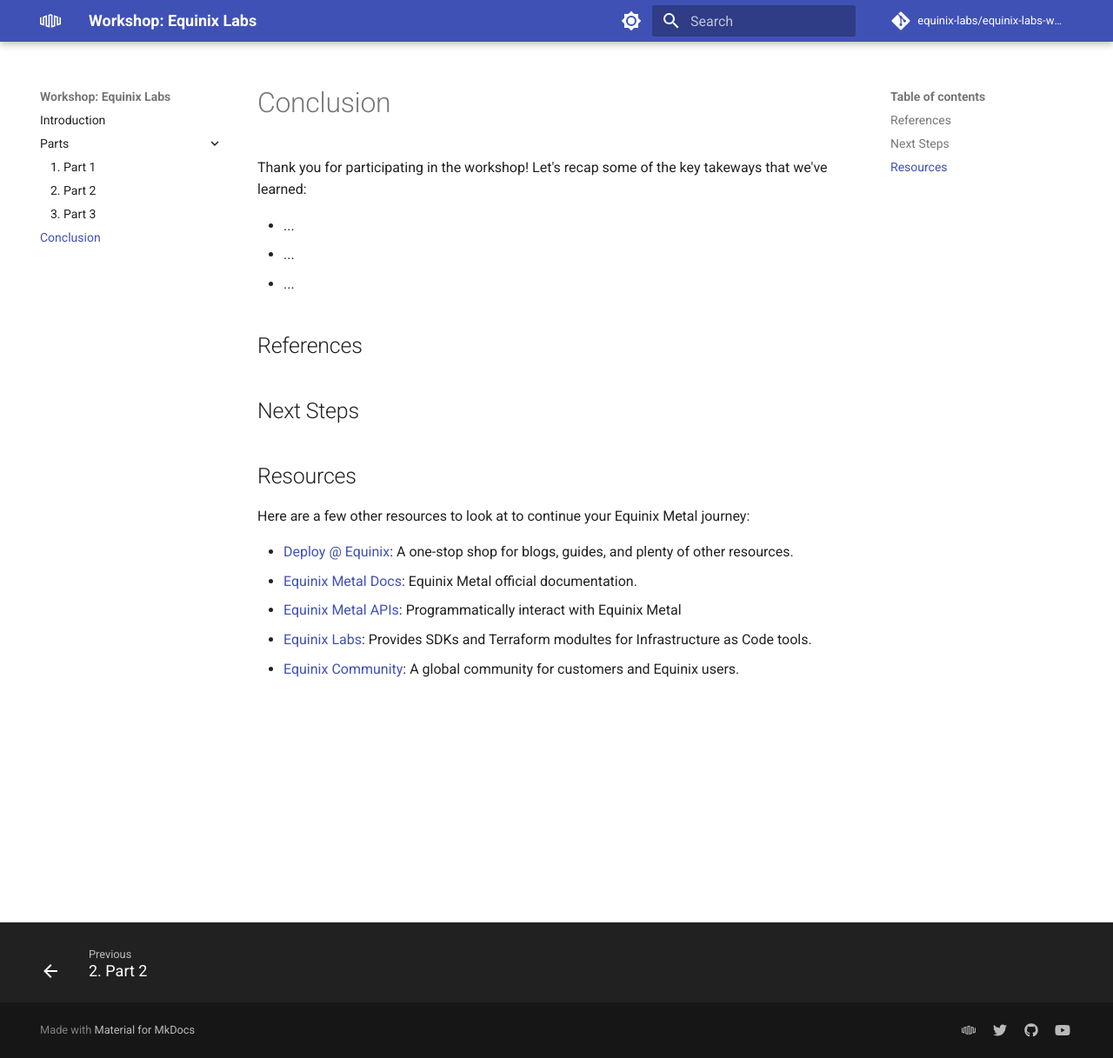
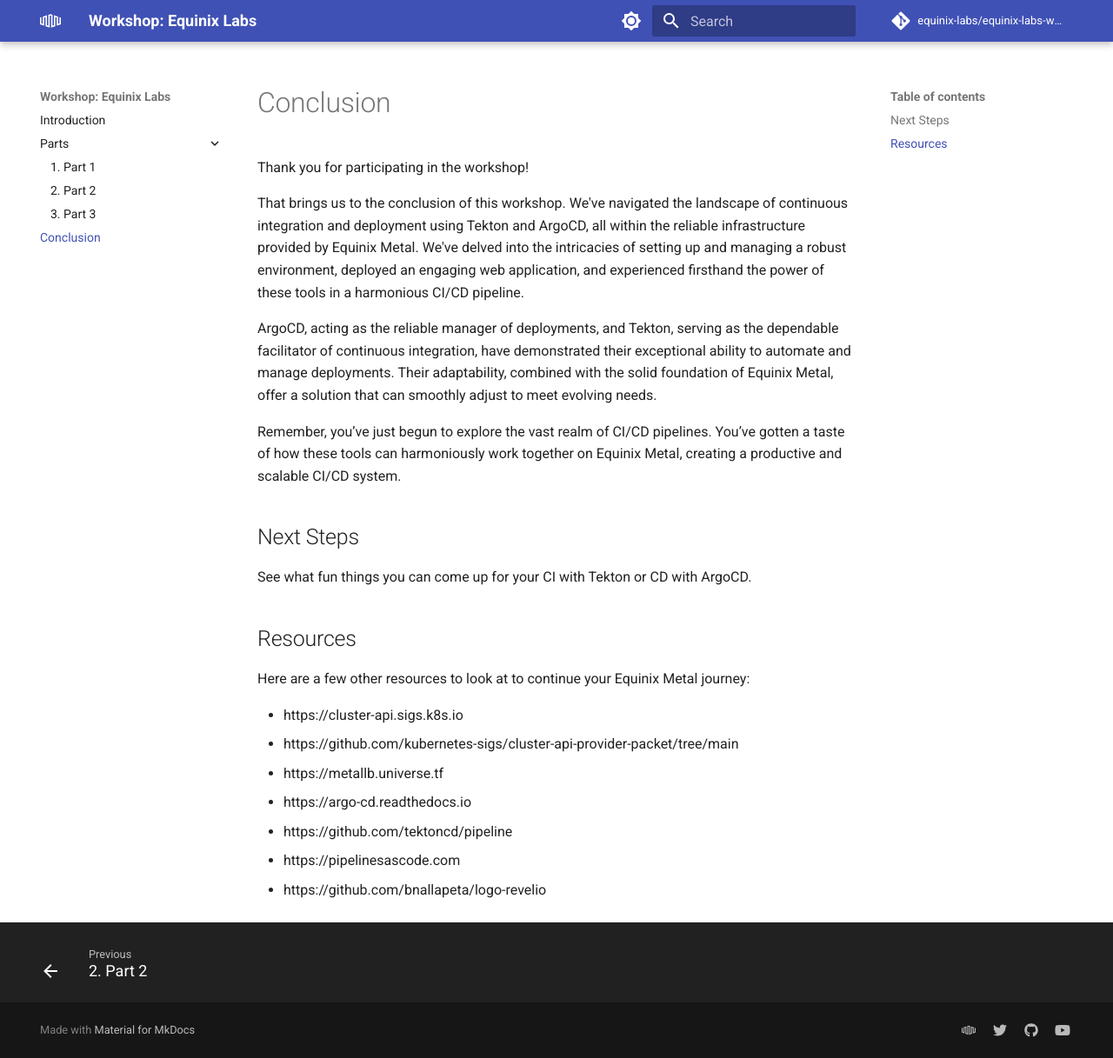
Before and after one commit to bnallapeta/logo-revelio-workshop, an MkDocs documentation site: the page built from docs/parts/conclusion.md, in a window 1280 px wide and 1217 px high. Shown: the whole window at 87% size. Built offline with MkDocs 1.6.1 and Material for MkDocs 9.7.7, drawn with Linux system fonts in a browser that asks for light colours; comment, search, counter and statistics services are not loaded.

Commit message:
Update conclusion.md

```diff
--- a/docs/parts/conclusion.md
+++ b/docs/parts/conclusion.md
@@ -1,22 +1,26 @@
 <!-- See https://squidfunk.github.io/mkdocs-material/reference/ -->
 # Conclusion
 
-Thank you for participating in the workshop! Let's recap some of the key takeways that we've learned:
+Thank you for participating in the workshop!
 
-* ...
-* ...
-* ...
+That brings us to the conclusion of this workshop. We've navigated the landscape of continuous integration and deployment using Tekton and ArgoCD, all within the reliable infrastructure provided by Equinix Metal. We've delved into the intricacies of setting up and managing a robust environment, deployed an engaging web application, and experienced firsthand the power of these tools in a harmonious CI/CD pipeline.
 
-## References
+ArgoCD, acting as the reliable manager of deployments, and Tekton, serving as the dependable facilitator of continuous integration, have demonstrated their exceptional ability to automate and manage deployments. Their adaptability, combined with the solid foundation of Equinix Metal, offer a solution that can smoothly adjust to meet evolving needs.
+
+Remember, you’ve just begun to explore the vast realm of CI/CD pipelines. You’ve gotten a taste of how these tools can harmoniously work together on Equinix Metal, creating a productive and scalable CI/CD system.
+
 
 ## Next Steps
+See what fun things you can come up for your CI with Tekton or CD with ArgoCD.
 
 ## Resources
 
 Here are a few other resources to look at to continue your Equinix Metal journey:
 
-* [Deploy @ Equinix](https://deploy.equinix.com): A one-stop shop for blogs, guides, and plenty of other resources.
-* [Equinix Metal Docs](https://deploy.equinix.com/developers/docs/metal): Equinix Metal official documentation.
-* [Equinix Metal APIs](https://deploy.equinix.com/developers/api/metal): Programmatically interact with Equinix Metal
-* [Equinix Labs](https://github.com/equinix-labs): Provides SDKs and Terraform modultes for Infrastructure as Code tools.
-* [Equinix Community](https://community.equinix.com): A global community for customers and Equinix users.
+* https://cluster-api.sigs.k8s.io
+* https://github.com/kubernetes-sigs/cluster-api-provider-packet/tree/main
+* https://metallb.universe.tf
+* https://argo-cd.readthedocs.io
+* https://github.com/tektoncd/pipeline
+* https://pipelinesascode.com
+* https://github.com/bnallapeta/logo-revelio
```
